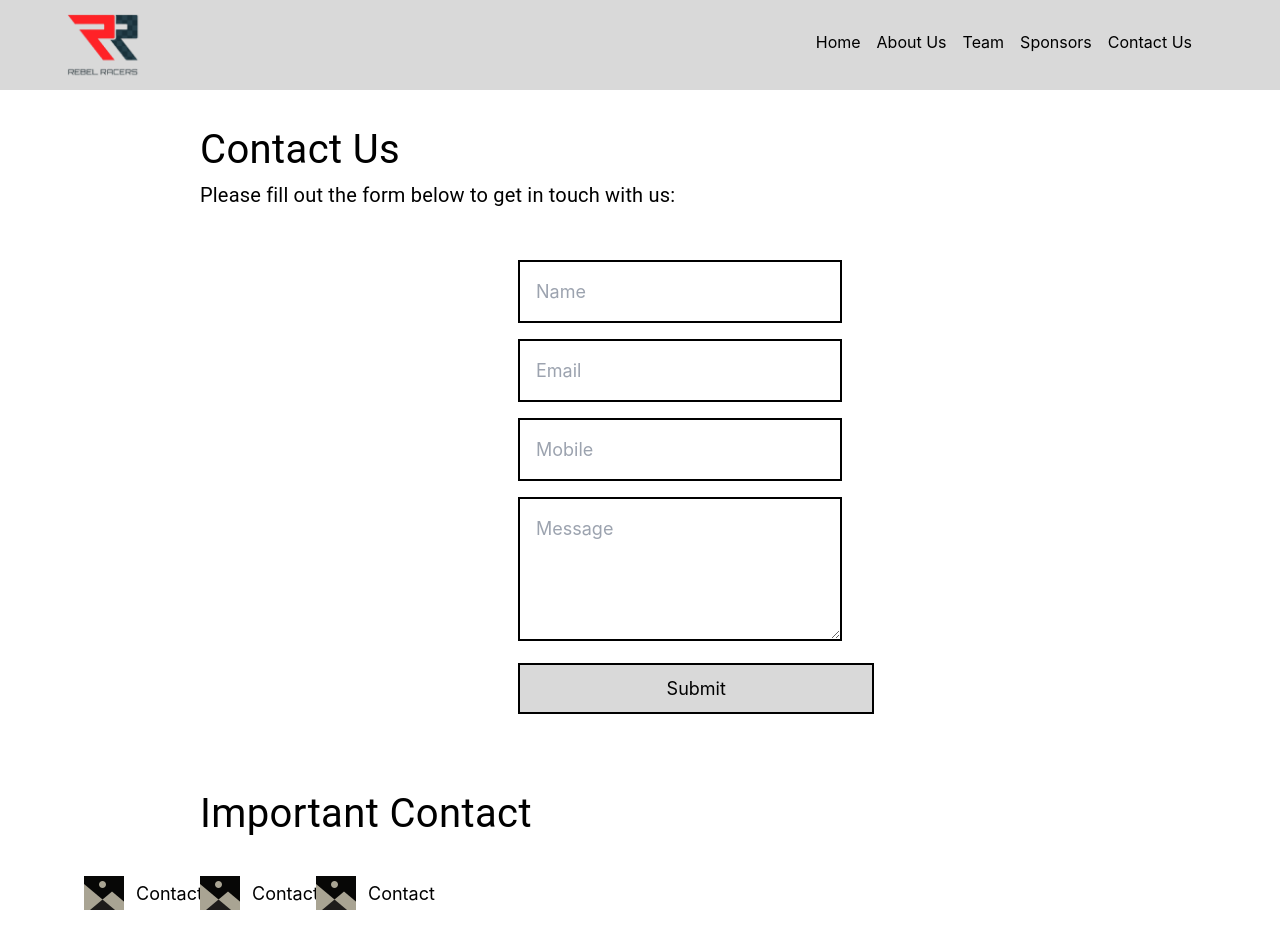
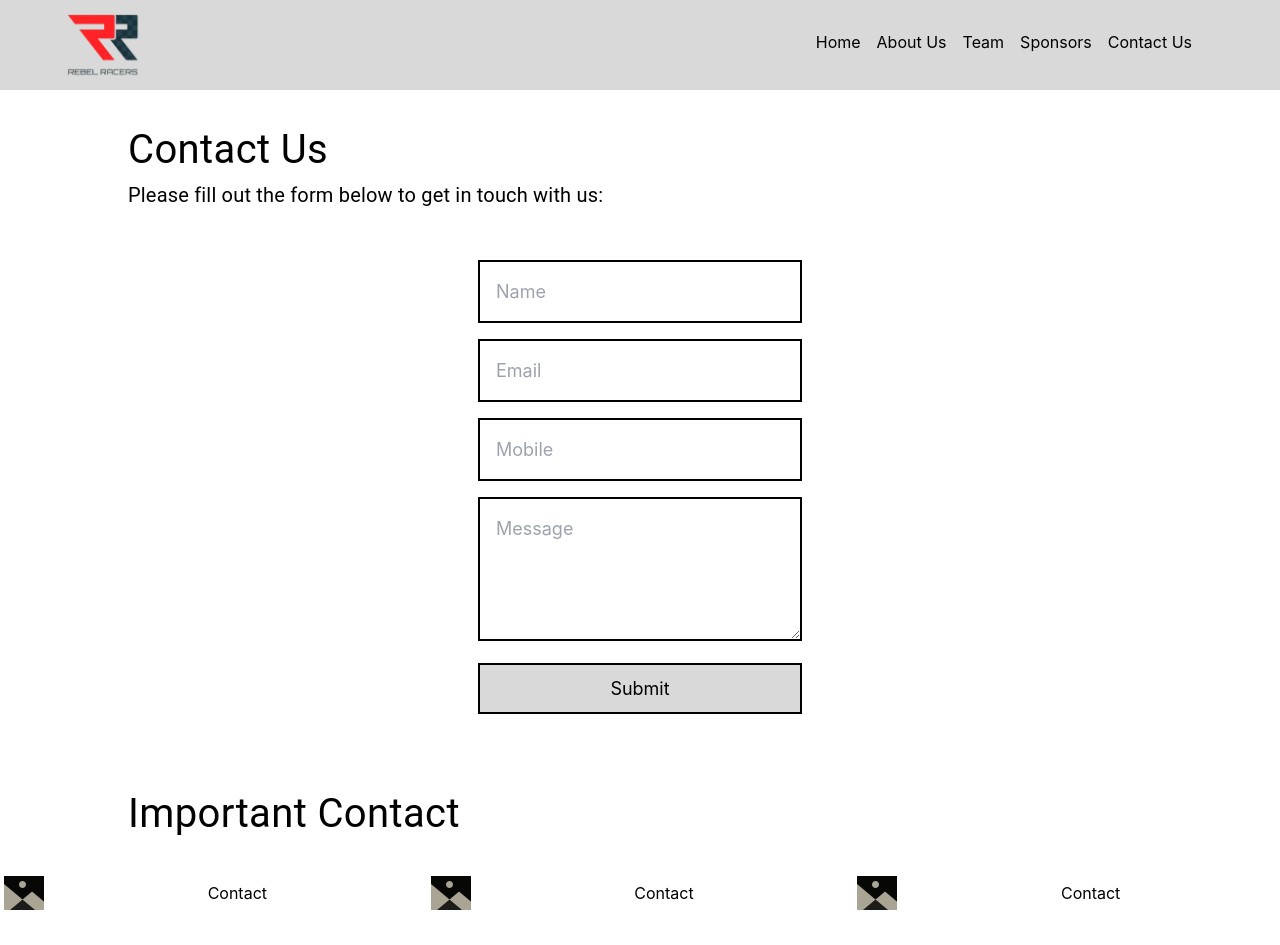
Before and after one commit to microsoftwala/spon, a React (Create React App) app: page /contact in a window 1280 px wide. Shown: the top 945 px of the page. Built offline with nearby package versions, Linux system fonts and the light colour scheme.

Commit message:
Update contact.css

```diff
--- a/src/style/contact.css
+++ b/src/style/contact.css
@@ -4,7 +4,7 @@
   }
 
   .contact-section {
-    padding-left: 5rem;
+    padding-left:0px;
   }
 
   .formss {
@@ -33,21 +33,19 @@
 
   .formss button {
     padding: 10px 20px;
-    width: 110%;
+    width: 100%;
     border: 2px solid;
     font-size: large;
   }
 
   .importantcontacts {
-    padding-left: 5rem;
+    margin: auto;
   }
 
   .row {
     display: flex;
-    flex-wrap: wrap;
     align-items: center;
     padding-bottom: 2%;
-    padding-right: 5%;
   }
 
   .location {
@@ -68,10 +66,9 @@
   }
 
   .label {
-    margin-left: 0.5rem;
-    padding-right: 3rem;
-    font-size: large;
-    width: 60px;
+    display: flex;
+    margin: auto;
+
   }
 
 
```
